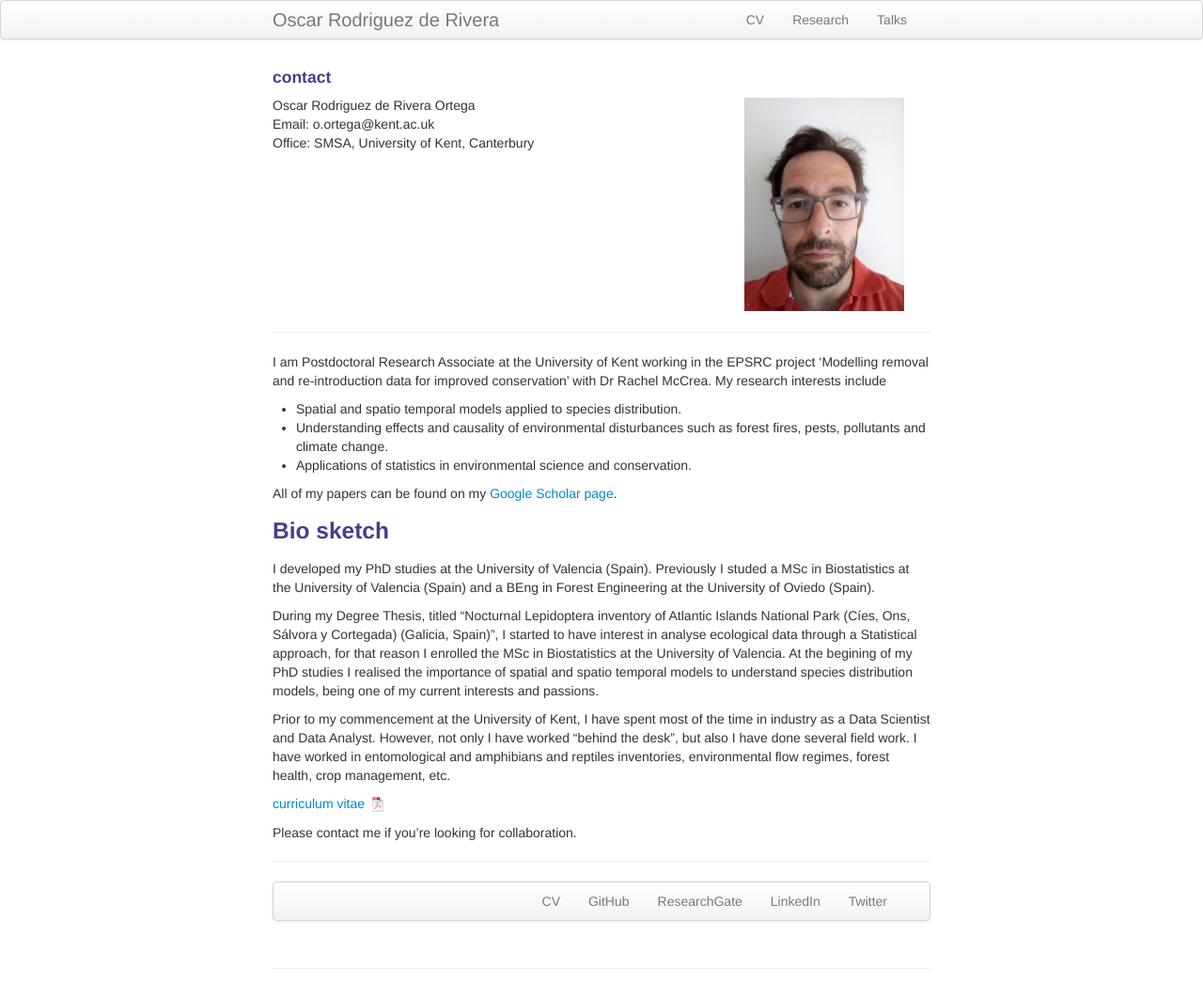
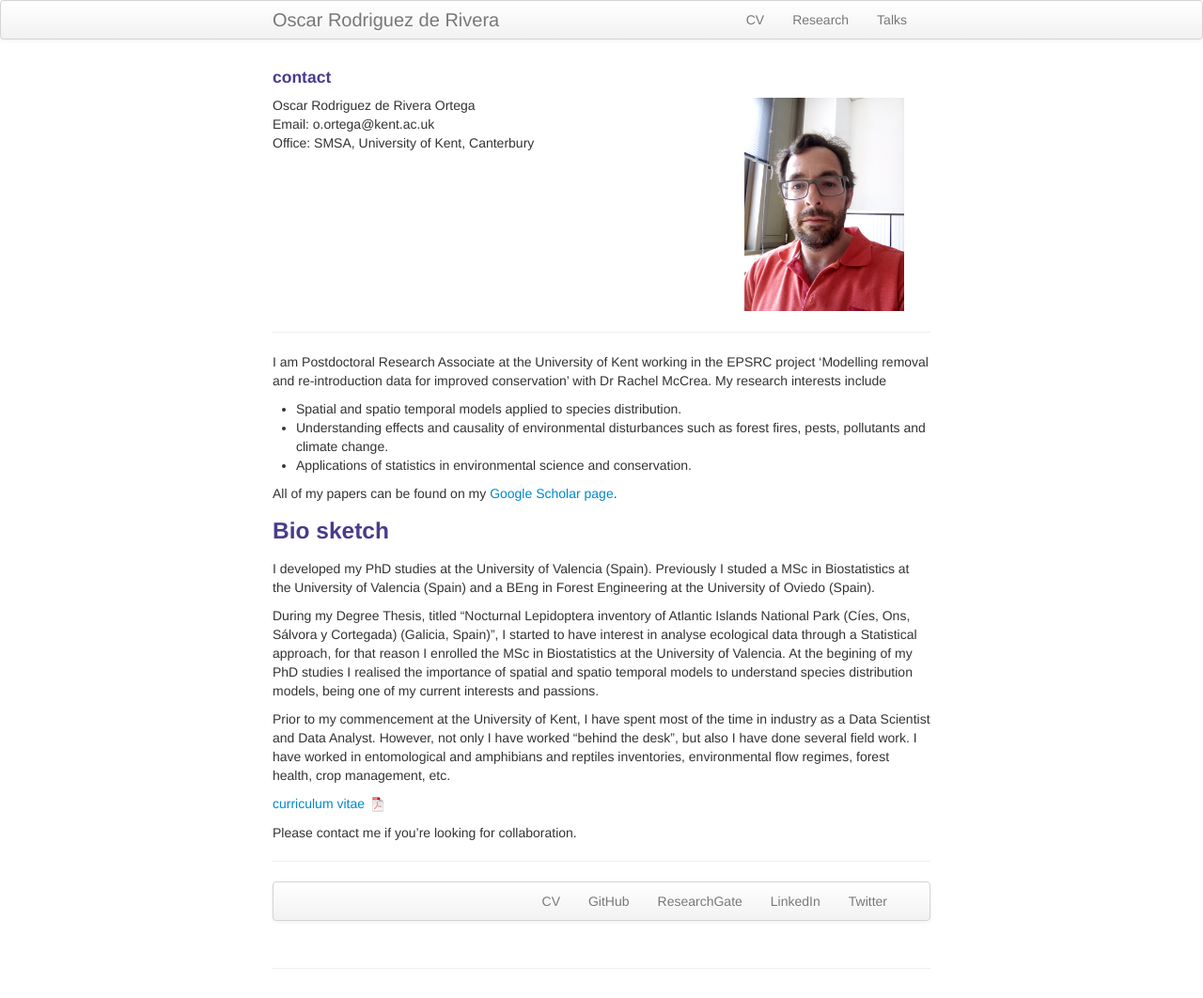
Before and after one commit to orrortega/orrortega.github.io, a Jekyll site: the page built from index.md, in a window 1280 px wide. Shown: the whole page at 94% size. Built offline with Jekyll 4.4.1, drawn with Linux system fonts in a browser that asks for light colours.

Commit message:
Update index.md

```diff
--- a/index.md
+++ b/index.md
@@ -16,8 +16,8 @@ keywords: Statistical Ecology, Species Distribution Models, Spatio-Temporal Mode
         </div>
 
         <div class="span2">
-        <a href="../assets/headshot.jpg">
-            <img src="../assets/headshot.jpg"
+        <a href="../assets/headshot1.jpg">
+            <img src="../assets/headshot1.jpg"
                   title="Oscar Rodriguez de Rivera" alt="Oscar Rodriguez de Rivera"/></a>
         </div>
     </div>
```
